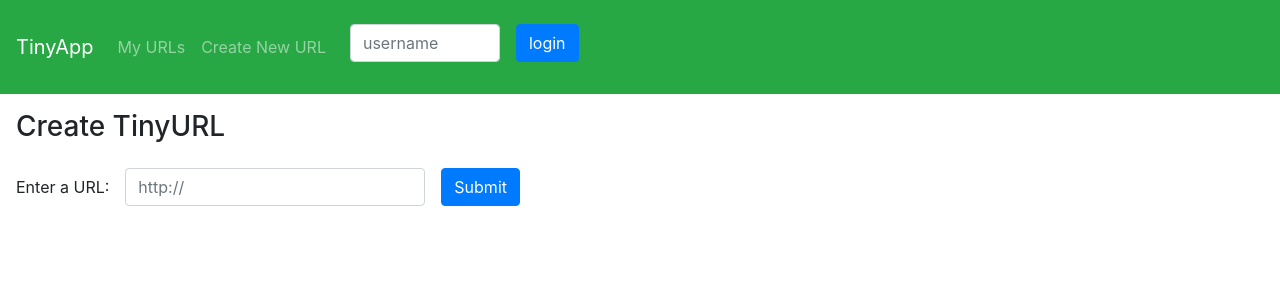
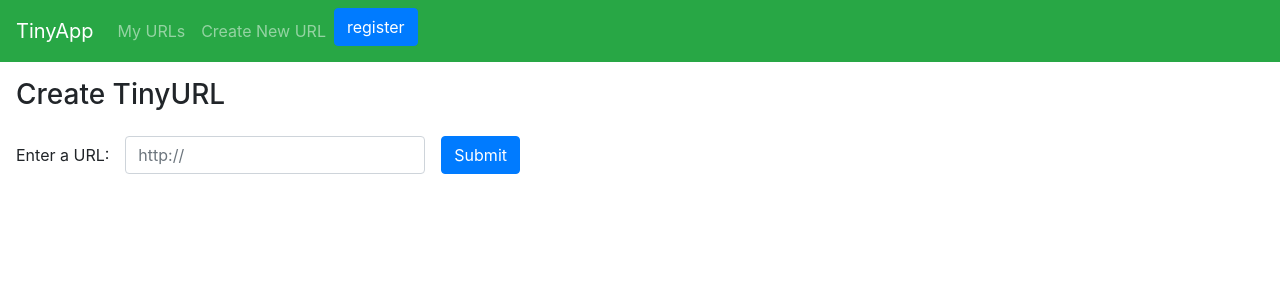
Before and after one commit to SirGraybon/tinyApp, a Node server app: template views/urls_new.ejs in a window 1280 px wide. Shown: the top 300 px of the page. Run offline with Node 20, Linux system fonts and the light colour scheme; the template is opened without the code that fills it, so the values that code supplies are empty; some libraries are stand-ins or nearby versions.

Commit message:
fixed header to work with new login method

```diff
--- a/express_server.js
+++ b/express_server.js
@@ -1,15 +1,21 @@
+///////////////settup//////////////////////////
 const express = require('express');
 var cookieParser = require('cookie-parser');
 const app = express();
 app.use(cookieParser());
 const PORT = 8080;
 //const generateRandomString = require('./generator')
+app.set("view engine", "ejs");
+app.listen(PORT, () => {
+  console.log(`example app started on port: ${PORT}`);
+});
+app.use(express.urlencoded({ extended: true }));
 
 
 ///////////////////notes///////////////////////
 // currentUser variable read form cookie
 
-//////////////////////////////////////////////
+///////////////Functions///////////////////////
 const generateRandomString = function() {
   let string = "";
   for (let i = 6; i > 0; i--) {
@@ -30,48 +36,48 @@ const generateRandomString = function() {
   }
   return string;
 };
+///////////////objects///////////////////////
 
-
-app.set("view engine", "ejs");
-
-app.use(express.urlencoded({ extended: true }));
 const urlDatabase = {
   "b2xVn2": "http://www.lighthouselabs.ca",
   "9sm5xK": "http://www.google.com"
 };
 
+const userDb = {
 
-app.listen(PORT, () => {
-  console.log(`example app started on port: ${PORT}`);
-});
+};
+
 
 //////////////////GET//////////////////////////
 
-
-
 app.get("/urls/new", (req, res) => {
-  const templateVars = {}
+  const templateVars = { urls: urlDatabase };
   if (req.cookies) {
-    templateVars["username"] = req.cookies["username"];
+    templateVars["user"] = userDb[req.cookies["userid"]];
   } else {
-    templateVars["username"] = null;
+    templateVars["user"] = null;
   }
-
   res.render("urls_new", templateVars);
 });
 
 app.get("/urls/:id", (req, res) => {
-const user = req.cookies["username"] || null
-  const templateVars = { id: req.params.id, longURL: urlDatabase[req.params.id],  }
+  const templateVars = { urls: urlDatabase, id: req.params.id, longURL: urlDatabase[req.params.id]  };
   if (req.cookies) {
-    console.log("cookies")
-    templateVars["username"] = req.cookies["username"];
-  }  else {
-    console.log("no cookies")
-    templateVars["username"] = null;
+    templateVars["user"] = userDb[req.cookies["userid"]];
+  } else {
+    templateVars["user"] = null;
   }
+  res.render("urls_show", templateVars);
+});
 
-  res.render("urls_show", templateVars);
+app.get("/register", (req, res) => {
+  const templateVars = { urls: urlDatabase };
+  if (req.cookies) {
+    templateVars["user"] = userDb[req.cookies["userid"]];
+  } else {
+    templateVars["user"] = null;
+  }
+  res.render("register", templateVars);
 });
 
 app.get("/u/:id", (req, res) => {
@@ -81,52 +87,68 @@ app.get("/u/:id", (req, res) => {
 
 app.get("/urls", (req, res) => {
   const templateVars = { urls: urlDatabase };
-console.log(req.cookies)
   if (req.cookies) {
-    templateVars["username"] = req.cookies["username"];
+    templateVars["user"] = userDb[req.cookies["userid"]];
   } else {
-    templateVars["username"] = null;
+    templateVars["user"] = null;
   }
-
   res.render("urls_index", templateVars);
 });
 
 
 ///////////////////POST////////////////////////
-app.post("/urls/:id", (req, res) => {
+// app.post("/urls/:id", (req, res) => {
 
-  const templateVars = { id: req.params.id, longURL: urlDatabase[req.params.id] };
-  res.render("urls_show", templateVars);
-});
+//   const templateVars = { id: req.params.id, longURL: urlDatabase[req.params.id] };
+
+//   if (req.cookies) {
+//     templateVars["user"] = userDb[req.cookies["userid"]];
+//   } else {
+//     templateVars["user"] = null;
+//   }
+//   res.redirect("urls_show", templateVars);
+// });
 
 app.post("/urls/:id/delete", (req, res) => {
-  console.log(req.params.id);
+
   delete urlDatabase[req.params.id];
 
   res.redirect(`/urls`);
 });
 
 app.post("/urls/:id/edit", (req, res) => {
-  console.log(req.params.id);
+
   urlDatabase[req.params.id] = req.body.longURL;
 
   res.redirect(`/urls`);
 });
 
 app.post("/login", (req, res) => {
-  console.log(req.body);
+
   res.cookie("username", req.body.username);
   res.redirect("/urls");
 });
 
 app.post("/urls", (req, res) => {
-
   let str = generateRandomString();
   urlDatabase[str] = req.body.longURL;
   res.redirect(`urls/${str}`);
 });
 
 app.post("/logout", (req, res) => {
-  res.clearCookie("username");
+  res.clearCookie("userid");
   res.redirect("/urls");
+});
+
+app.post("/register" ,(req,res) => {
+  const {email, password} = req.body
+  const userId = generateRandomString()
+  userDb[userId] = {
+    userId: userId,
+    email,
+    password,
+  }
+  res.cookie("userid", userId);
+  res.redirect("/urls")
+
 })
--- a/views/partials/_header.ejs
+++ b/views/partials/_header.ejs
@@ -14,17 +14,16 @@
 
 
           <div class="form-group mb-2">
-            <% if(username) { %>
+            <% if(user) { %>
               <form method="POST" action="/logout">
-                <%= username %>
+                <%= user.email %>
                 <button type="submit" class="btn btn-primary">logout</button>
               </form>
             <% } else { %>
-              <form class="form-inline" action="/login" method="POST">
-                <input class="form-control" type="text" name="username" placeholder="username"
-                style="width: 150px; margin: 1em" />
+              <form class="form-inline" action="/register" method="get">
 
-                <button type="submit" class="btn btn-primary">login</button>
+
+                <button type="submit" class="btn btn-primary">register</button>
               </form>
             <% } %>
 
```
Also changed, not shown: views/register.ejs (added, +50 -0 lines).
